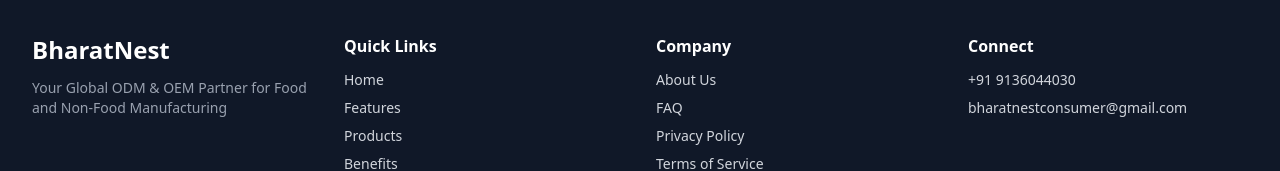
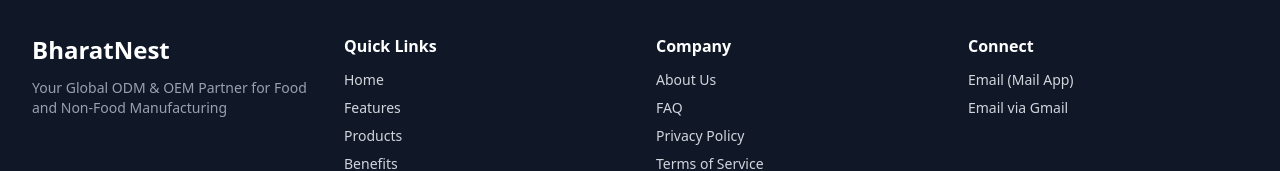
Before and after one commit to adnanpal/bharatnest, a React (Vite) app: page / in a window 1280 px wide. Shown: the part 5473-5644 px from the top of the page. Built offline with nearby package versions, Linux system fonts and the light colour scheme.

Commit message:
Change the theme

```diff
--- a/src/App.jsx
+++ b/src/App.jsx
@@ -917,16 +917,27 @@
             <div>
               <h4 className="text-white font-bold mb-3 text-sm sm:text-base">Connect</h4>
               <ul className="space-y-2 text-sm">
-                <li><a href="tel:+918130206718" className="hover:text-orange-400 transition-colors">+91 9136044030</a></li>
   <li>
     <a
-        href="mailto:bharatnestconsumer@gmail.com?subject=Inquiry%20from%20Website&body=Hello%20BharatNest%20Team,%0D%0A%0D%0A"
-        className="hover:text-orange-400 transition-colors break-all"
+      href="mailto:bharatnestconsumer@gmail.com"
+      className="hover:text-orange-400"
     >
-        bharatnestconsumer@gmail.com
+      Email (Mail App)
+    </a>
+  </li>
+
+  <li>
+    <a
+      href="https://mail.google.com/mail/?view=cm&fs=1&to=bharatnestconsumer@gmail.com"
+      target="_blank"
+      rel="noopener noreferrer"
+      className="hover:text-orange-400"
+    >
+      Email via Gmail
     </a>
   </li>
 </ul>
+
             </div>
           </div>
 
```
Lines whose indentation alone changed are shown as unchanged.
